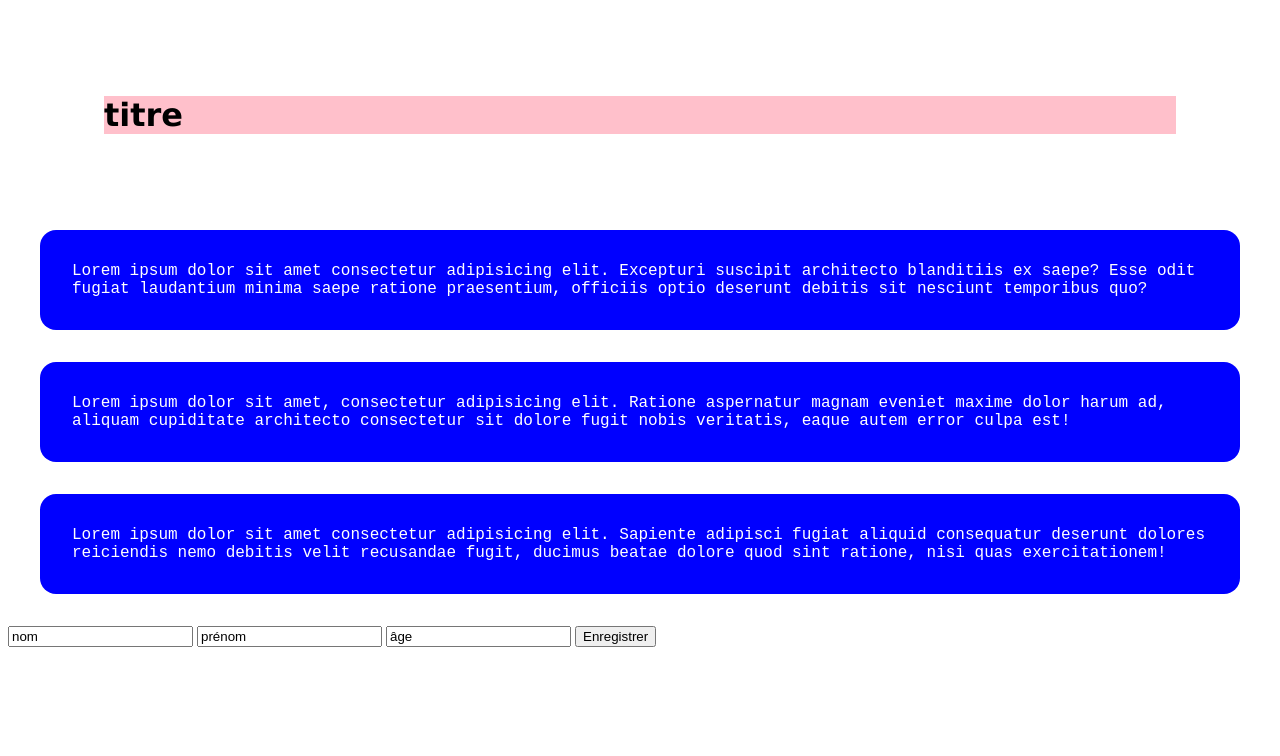
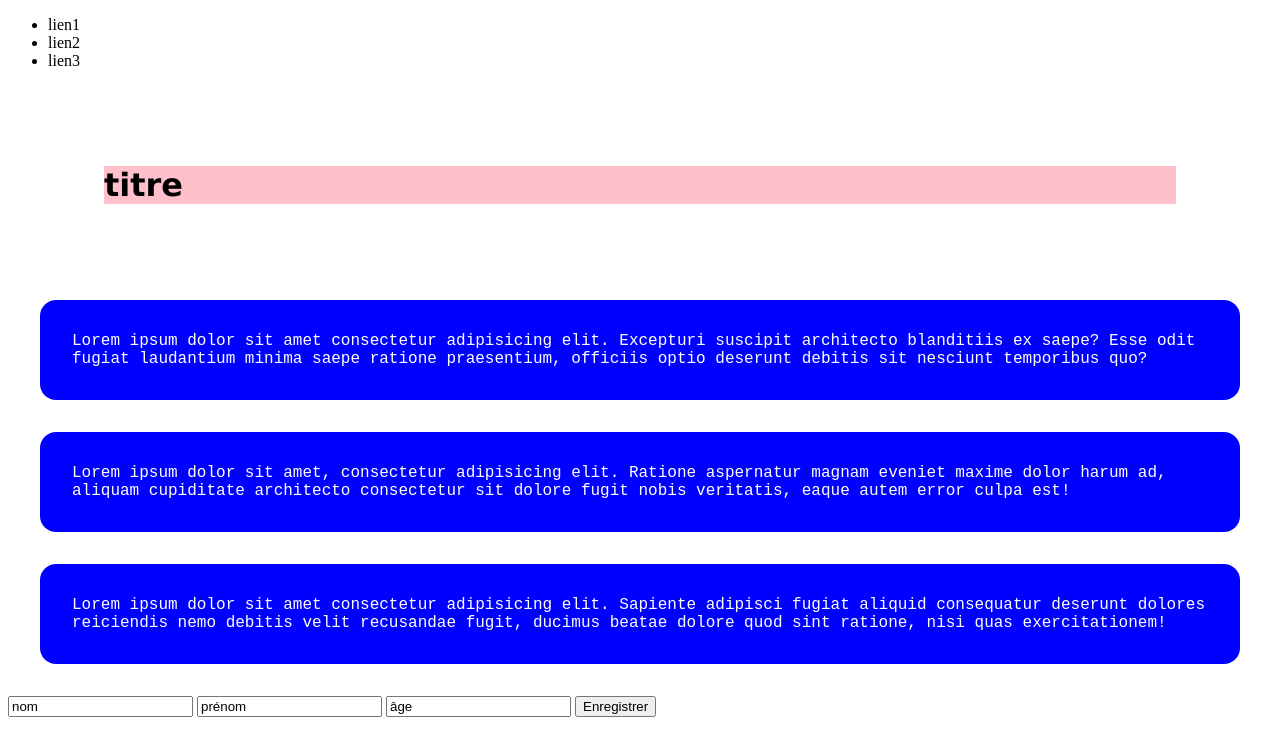
Before and after one commit to victoriapaquet/victoria, a plain HTML site: page index.html in a window 1280 px wide. Drawn offline with Linux system fonts and the light colour scheme.

Commit message:
ajout nav

```diff
--- a/index.html
+++ b/index.html
@@ -8,6 +8,13 @@
     <title>Document</title>
 </head>
 <body>
+    <nav>
+        <ul>
+            <li>lien1</li>
+            <li>lien2</li>
+            <li>lien3</li>
+        </ul>
+    </nav>
     <h1>titre</h1>
     <p>Lorem ipsum dolor sit amet consectetur adipisicing elit. Excepturi suscipit architecto blanditiis ex saepe? Esse odit fugiat laudantium minima saepe ratione praesentium, officiis optio deserunt debitis sit nesciunt temporibus quo?</p>
     <p>Lorem ipsum dolor sit amet, consectetur adipisicing elit. Ratione aspernatur magnam eveniet maxime dolor harum ad, aliquam cupiditate architecto consectetur sit dolore fugit nobis veritatis, eaque autem error culpa est!</p>
```
